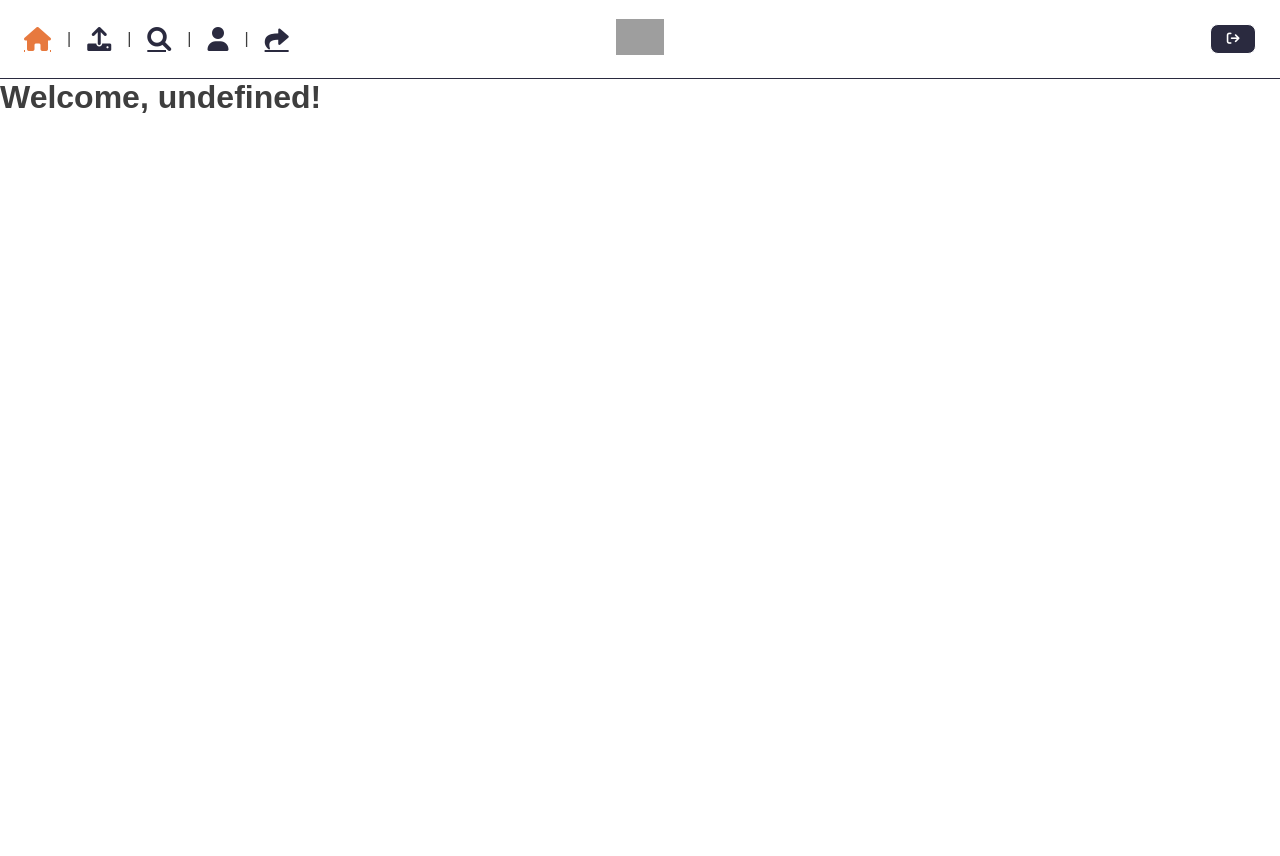
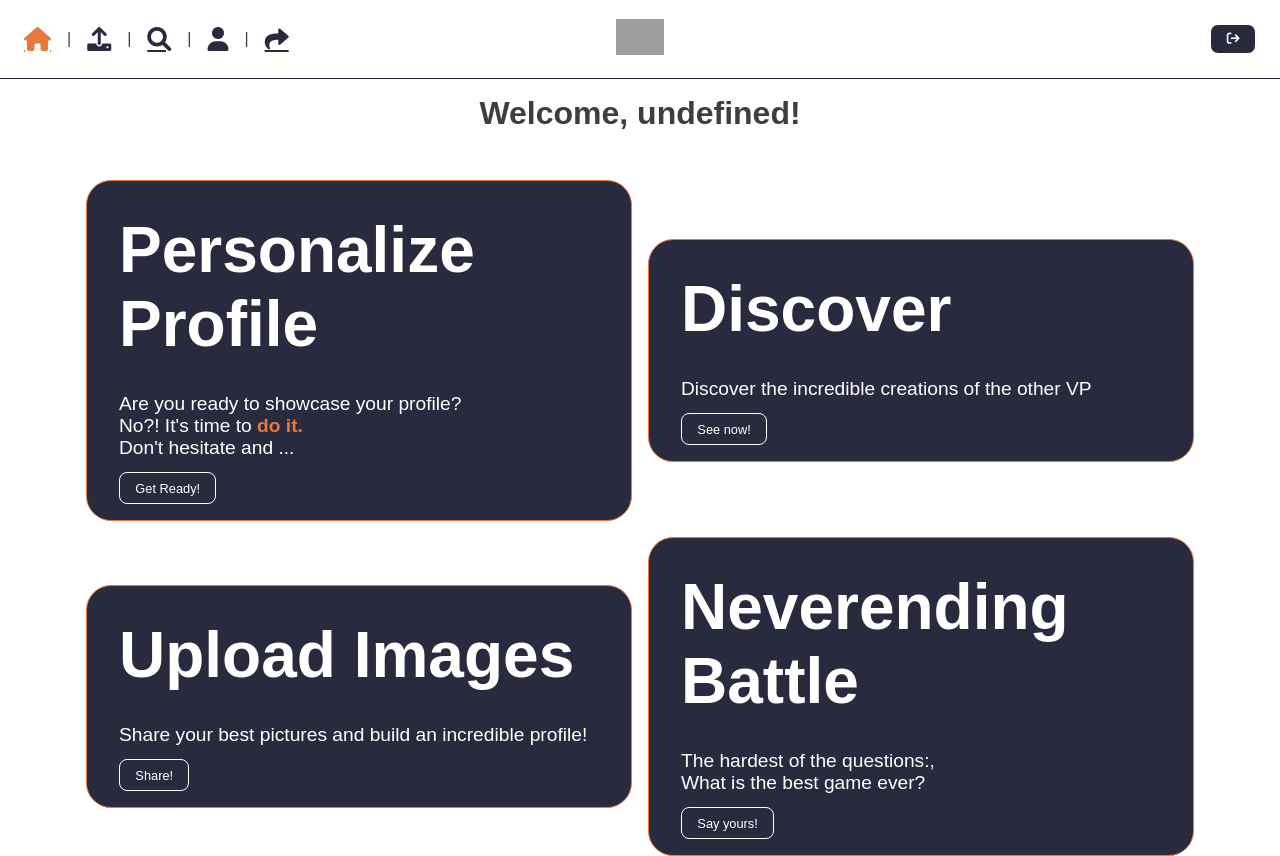
Before and after one commit to andreaDiClaudio/Virtual_Escape, a Svelte app in the folder client/Virtual-Escape/: page /home in a window 1280 px wide. Before the commit the page ends 800 px from the top, so only its background shows below. Built offline with nearby package versions, Linux system fonts and the light colour scheme; sample sign-in values are in the browser's storage.

Commit message:
Styled first part of the home page

```diff
--- a/client/Virtual-Escape/src/assets/css/home/home.css
+++ b/client/Virtual-Escape/src/assets/css/home/home.css
@@ -1,3 +1,66 @@
 .body-white {
     background-color: white;
 }
+
+#home-page{
+    display: flex;
+    flex-direction: column;
+}
+
+#home-page-welcome-message-wrapper {
+    padding-top: 1rem;
+    display: flex;
+    justify-content: center;
+    align-items: center;
+}
+
+.home-page-suggestions-card-wrapper {
+    display: flex;
+    flex-direction: row;
+    flex-wrap: wrap;
+    gap: 1rem;
+    justify-content: center;
+    align-items: center;
+    padding-top: 3rem;
+}
+
+.home-page-suggestions-card {
+    border: solid 1px #e7793e;
+    border-radius: 25px;
+    background-color: #2a2a3f;
+    width: 30rem;
+    padding-top: 1rem;
+    padding-left: 2rem;
+    padding-right: 2rem;
+    padding-bottom: 1rem;
+}
+
+.home-page-suggestions-card:hover {
+    box-shadow: 0px 0px 10px #9b644b;
+    cursor: pointer;
+    transform: scale(0.97);
+}
+
+.home-page-suggestion-title-wrapper {
+    padding-top: 1rem;
+
+}
+.home-page-suggestion-title {
+    color: white;
+    font-size: 4rem;
+
+}
+
+.home-page-suggestion-description-wrapper{
+    padding-top: 2rem;
+}
+
+.home-page-description {
+    color: white;
+    font-size: 1.2rem;
+    font-weight: 100;
+}
+
+.home-page-button-wrapper {
+    padding-top: 0.8rem;
+}
--- /dev/null
+++ b/client/Virtual-Escape/src/assets/css/home/suggestion/SuggestionCards.svelte
@@ -0,0 +1,76 @@
+<div class="home-page-suggestions-card-wrapper">
+    <!--Profile Suggestion-->
+    <div class="home-page-suggestions-card">
+        <div class="home-page-suggestion-title-wrapper">
+            <h1 class="home-page-suggestion-title">Personalize Profile</h1>
+        </div>
+        <div class="home-page-suggestion-description-wrapper">
+            <h6 class="home-page-description">
+                Are you ready to showcase your profile?
+            </h6>
+            <h6 class="home-page-description">
+                No?! It's time to <b class="bold">do it.</b>
+            </h6>
+            <h6 class="home-page-description">Don't hesitate and ...</h6>
+            <div class="home-page-button-wrapper">
+                <a href="/profile">
+                    <button class="button">Get Ready!</button>
+                </a>
+            </div>
+        </div>
+    </div>
+
+    <!--Feed Suggestion-->
+    <div class="home-page-suggestions-card">
+        <div class="home-page-suggestion-title-wrapper">
+            <h1 class="home-page-suggestion-title">Discover</h1>
+        </div>
+        <div class="home-page-suggestion-description-wrapper">
+            <h6 class="home-page-description">
+                Discover the incredible creations of the other VP
+            </h6>
+            <div class="home-page-button-wrapper">
+                <a href="/profile">
+                    <button class="button">See now!</button>
+                </a>
+            </div>
+        </div>
+    </div>
+
+    <!--Upload Suggestion-->
+    <div class="home-page-suggestions-card">
+        <div class="home-page-suggestion-title-wrapper">
+            <h1 class="home-page-suggestion-title">Upload Images</h1>
+        </div>
+        <div class="home-page-suggestion-description-wrapper">
+            <h6 class="home-page-description">
+                Share your best pictures and build an incredible profile!
+            </h6>
+            <div class="home-page-button-wrapper">
+                <a href="/upload">
+                    <button class="button">Share!</button>
+                </a>
+            </div>
+        </div>
+    </div>
+
+    <!--Best Game Suggestion-->
+    <div class="home-page-suggestions-card">
+        <div class="home-page-suggestion-title-wrapper">
+            <h1 class="home-page-suggestion-title">Neverending Battle</h1>
+        </div>
+        <div class="home-page-suggestion-description-wrapper">
+            <h6 class="home-page-description">
+                The hardest of the questions:,
+            </h6>
+            <h6 class="home-page-description">What is the best game ever?</h6>
+            <div class="home-page-button-wrapper">
+                <a href="/bestgame">
+                    <button class="button">Say yours!</button>
+                </a>
+            </div>
+        </div>
+    </div>
+
+    <!--End-->
+</div>
--- a/client/Virtual-Escape/src/pages/bestGame/BestGame.svelte
+++ b/client/Virtual-Escape/src/pages/bestGame/BestGame.svelte
@@ -6,7 +6,7 @@
     import io from "socket.io-client";
 
     /*Set tab title*/
-    titleStore.setTitle("Home | VE");
+    titleStore.setTitle("Best Game | VE");
 
     let bestGameIconColor = "";
     onMount(() => {
--- a/client/Virtual-Escape/src/pages/home/home.svelte
+++ b/client/Virtual-Escape/src/pages/home/home.svelte
@@ -3,6 +3,7 @@
     import { onMount, onDestroy } from "svelte";
     import { titleStore } from "../../stores/tabTitle/tabTitle.js";
     import Navbar from "../../components/Navbar.svelte";
+    import SuggestionCards from "../../assets/css/home/suggestion/SuggestionCards.svelte";
 
     /*Set tab title*/
     titleStore.setTitle("Home | VE");
@@ -32,4 +33,9 @@
 </svelte:head>
 
 <Navbar {homeIconColor} />
-<h1>Welcome, {$user.nickname}!</h1>
+<div id="home-page">
+    <div id="home-page-welcome-message-wrapper">
+        <h1 id="home-page-welcome-message">Welcome, {$user.nickname}!</h1>
+    </div>
+    <SuggestionCards />
+</div>
```
